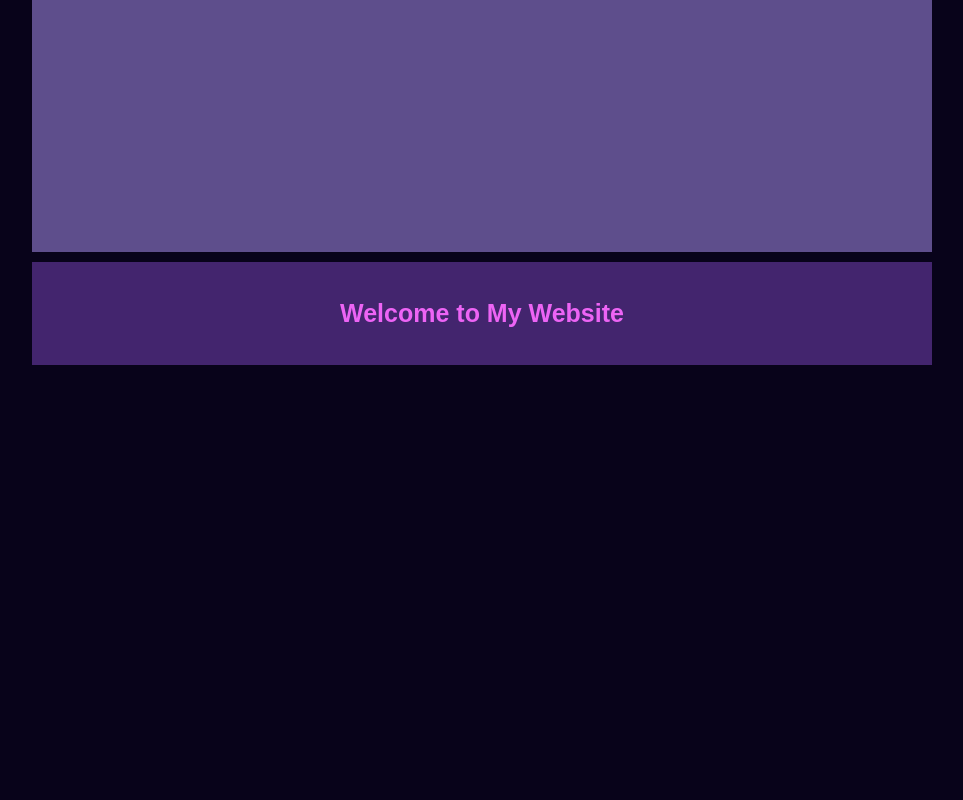
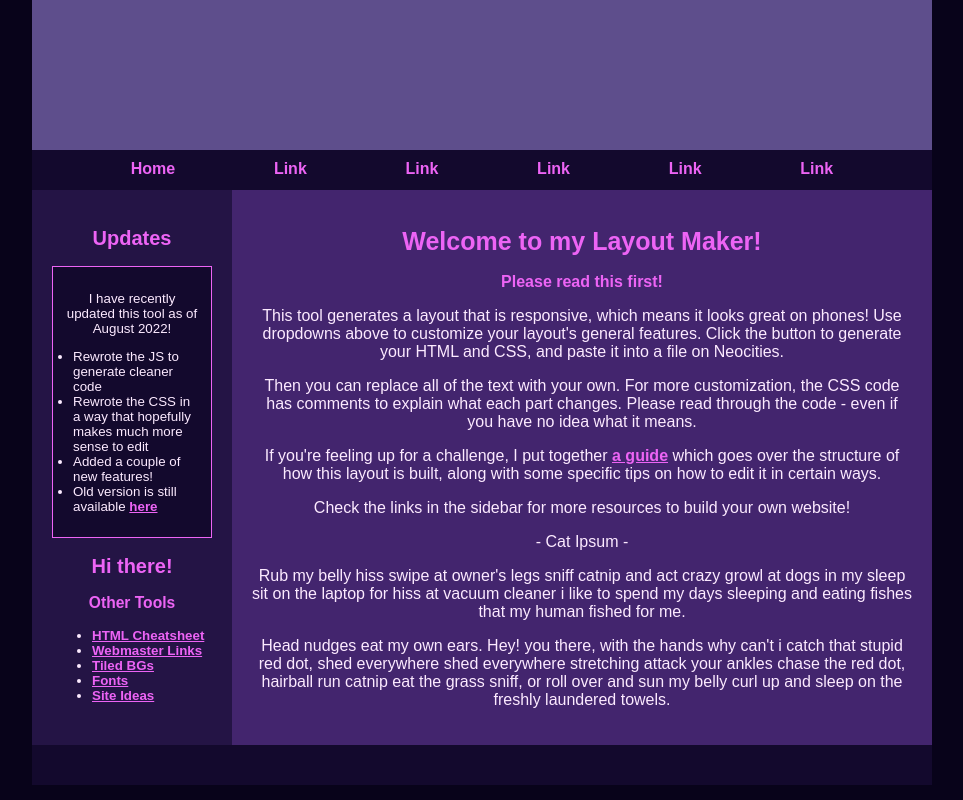
Before and after one commit to Baxbb/baxbb.github.io, a plain HTML site: page index.html in a window 1280 px wide. Shown: the whole page, without its empty margins (158-1121 px from the left). Drawn offline with Linux system fonts and the light colour scheme; a web font is replaced by a local one.

Commit message:
Update index.html

```diff
--- a/index.html
+++ b/index.html
@@ -9,21 +9,60 @@
   </head>
   <body>
 
-    <div id="container"><div id="header" style="height: 252px; margin-bottom: 10px;"></div>
-        <div id="headerArea">
+        <div id="container">
+            <div id="headerArea">
+                <div id="header"></div>
+                <nav id="navbar">
+                    <ul>
+                        <li><a href="#">Home</a></li>
+                        <li><a href="#">Link</a></li>
+                        <li><a href="#">Link</a></li>
+                        <li><a href="#">Link</a></li>
+                        <li><a href="#">Link</a></li>
+                        <li><a href="#">Link</a></li>
+                    </ul>
+                </nav>
+            </div>
+
+            <div id="flex">
+
+                <main>
+                    <h1>Welcome to my Layout Maker!</h1>
+                    <p><strong>Please read this first!</strong></p>
+                    <p>This tool generates a layout that is responsive, which means it looks great on phones! Use dropdowns above to customize your layout's general features. Click the button to generate your HTML and CSS, and paste it into a file on Neocities.</p>
+                    <p>Then you can replace all of the text with your own. For more customization, the CSS code has comments to explain what each part changes. Please read through the code - even if you have no idea what it means.</p>
+                    <p>If you're feeling up for a challenge, I put together <a href="/sadgrl/learn/understanding-tweaking-my-layout-maker/" target="_blank">a guide</a> which goes over the structure of how this layout is built, along with some specific tips on how to edit it in certain ways.</p>
+                    <p>Check the links in the sidebar for more resources to build your own website!</p>
+
+                    <p> - Cat Ipsum - </p>
+                    <p>Rub my belly hiss swipe at owner's legs sniff catnip and act crazy growl at dogs in my sleep sit on the laptop for hiss at vacuum cleaner i like to spend my days sleeping and eating fishes that my human fished for me.</p>
+
+                    <p>Head nudges eat my own ears. Hey! you there, with the hands why can't i catch that stupid red dot, shed everywhere shed everywhere stretching attack your ankles chase the red dot, hairball run catnip eat the grass sniff, or roll over and sun my belly curl up and sleep on the freshly laundered towels.</p>
 
 
-        </div>
+                </main>
 
-        <div id="flex">
-    <main>
-        <h1>Welcome to My Website</h1>
-    </main>
+            <aside id="rightSidebar"><h2>Updates</h2>
+            <div class="box">
+                <p>I have recently updated this tool as of August 2022!</p>
+                <ul style="padding-left:10px;">
+                    <li>Rewrote the JS to generate cleaner code</li>
+                    <li>Rewrote the CSS in a way that hopefully makes much more sense to edit</li>
+                    <li>Added a couple of new features!</li>
+                    <li>Old version is still available <a href="old.html" target="_blank">here</a></li>
+                </ul>
+            </div>
+            <h2>Hi there!</h2>
+            <h3>Other Tools</h3>
+            <ul>
+                <li><a href="https://sadgrlonline.github.io/html-cheatsheet/" target="_blank">HTML Cheatsheet</a>
+                </li><li><a href="/sadgrl/webmastery/webmaster-links.html" target="_blank">Webmaster Links</a></li>
+                <li><a href="/sadgrl/webmastery/downloads/tiledbgs.html" target="_blank">Tiled BGs</a></li>
+                <li><a href="/sadgrl/webmastery/downloads/fonts.html" target="_blank">Fonts</a></li>
+                <li><a href="/sadgrl/projects/ideas/" target="_blank">Site Ideas</a></li>
+            </ul></aside></div>
 
-</div>
+        <footer id="footer"></footer></div>
 
-</div>
-
-	<script src="index.js"></script>
   </body>
 </html>
```
